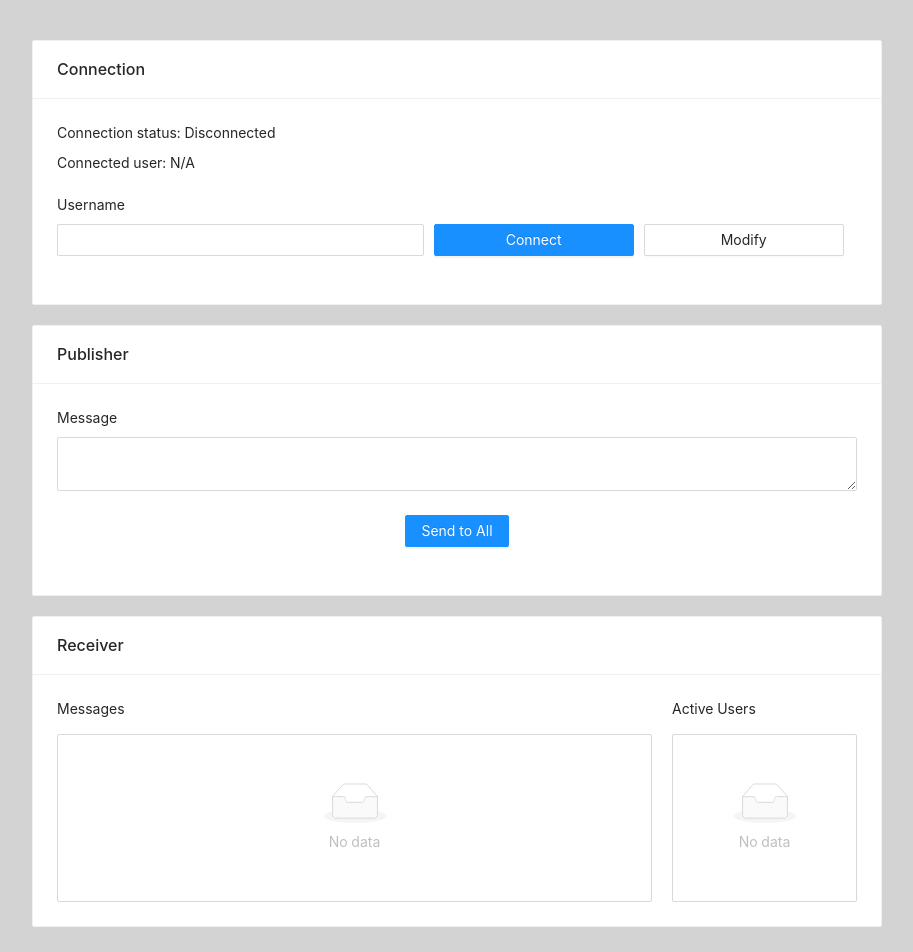
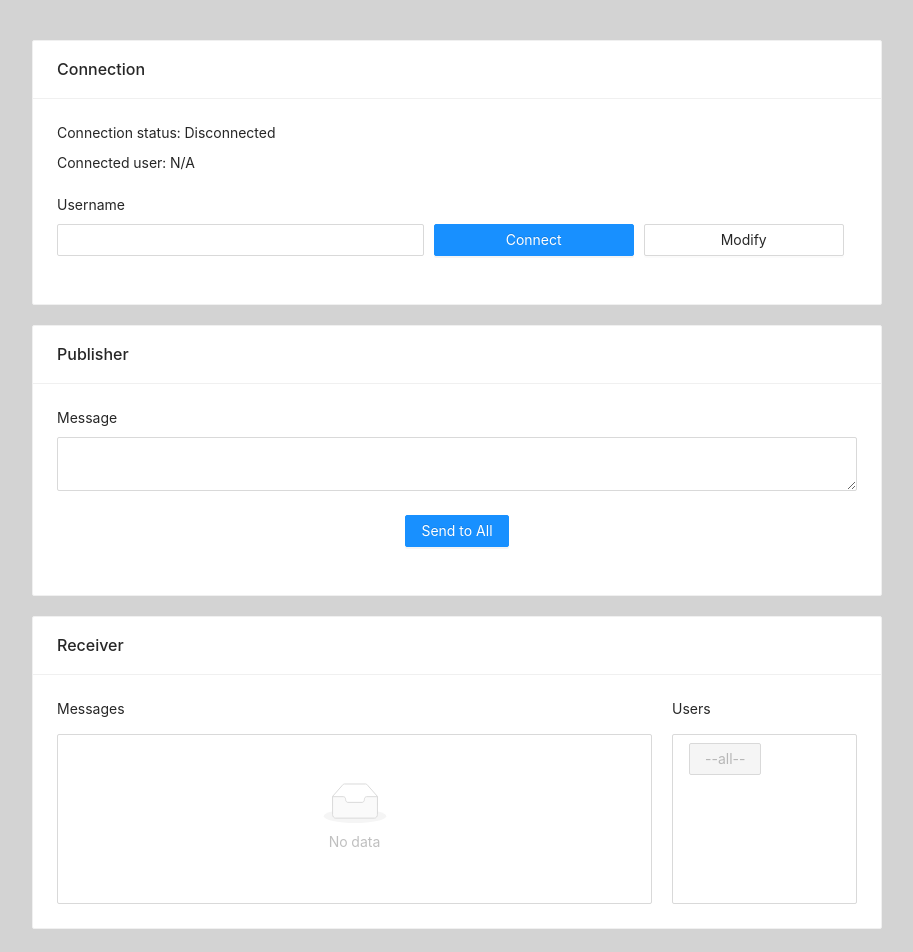
Before and after one commit to marcofriso/mqtt-client, a React (Create React App) app: page / in a window 1280 px wide. Shown: the top 952 px of the page, without its empty margins (183-1096 px from the left). Built offline with nearby package versions, Linux system fonts and the light colour scheme.

Commit message:
feat: implement users list in Receiver

```diff
--- a/src/components/Connection.js
+++ b/src/components/Connection.js
@@ -64,7 +64,6 @@ const Connection = ({
   };
 
   const handleDisconnect = () => {
-    setUsername("");
     disconnect();
   };
 
--- a/src/components/Receiver.js
+++ b/src/components/Receiver.js
@@ -1,8 +1,23 @@
-import React, { useEffect, useState } from "react";
-import { Card, List, Row, Col } from "antd";
+import React, { useEffect, useState, useRef, useCallback } from "react";
+import { Card, List, Row, Col, Button } from "antd";
 
-const Receiver = ({ payload }) => {
+const Receiver = ({
+  payload,
+  availabilityCheckInterval,
+  isPresenceSubed,
+  connected,
+  username,
+}) => {
   const [messages, setMessages] = useState([]);
+  //const [userList, setUserList] = useState(() => new Set(["--all--"]));
+  const [connectedUserList, setConnectedUserList] = useState(() => new Set([]));
+
+  useEffect(() => console.log("RELOAD"), []);
+
+  let userList = useRef(["--all--"]);
+
+  let presenceMessages = useRef([]);
+
   const maxMessagesListLength = 1000;
 
   const isJson = (str) => {
@@ -15,25 +30,82 @@ const Receiver = ({ payload }) => {
   };
 
   const isValidMessage =
-    payload.topic &&
+    payload?.topic !== "presence" &&
     isJson(payload.message) &&
-    JSON.parse(payload.message).username.length;
+    JSON.parse(payload.message).username?.length;
+
+  const isValidPresenceMessage =
+    payload?.topic === "presence" &&
+    isJson(payload.message) &&
+    JSON.parse(payload.message).username?.length;
 
   useEffect(() => {
     if (isValidMessage) {
       const { messageText, username, datetime } = JSON.parse(payload.message);
+
       const dt = new Date(datetime);
       const displayedMessage = `${dt.getHours()}:${dt.getMinutes()} [${username}] : ${messageText}`;
+
       const updatedMessages = [...messages, displayedMessage];
 
       if (updatedMessages.length > maxMessagesListLength)
         updatedMessages.shift();
 
       setMessages(updatedMessages);
-      // console.log(messages);
+      console.log("MESSAGES ", messages);
     }
+
     // eslint-disable-next-line react-hooks/exhaustive-deps
   }, [payload, isValidMessage]);
+
+  const setUsers = useCallback(() => {
+    if (presenceMessages.current.length) {
+      const time = new Date().getTime();
+
+      const filterRecentMessages = presenceMessages.current.filter(
+        (message) => {
+          const messageTime = new Date(message.datetime).getTime();
+
+          return time - messageTime < availabilityCheckInterval * 1.5;
+        }
+      );
+
+      const connectedUsers = filterRecentMessages
+        .filter((message) => message.username !== username)
+        .map((message) => message.username);
+
+      console.log("USERNAME", username);
+
+      setConnectedUserList(new Set([...connectedUsers, "--all--"].sort()));
+
+      userList.current = new Set(
+        [...[...userList.current, ...connectedUsers]].sort()
+      );
+
+      presenceMessages.current = filterRecentMessages;
+    }
+  }, [availabilityCheckInterval, username]);
+
+  useEffect(() => {
+    if (isValidPresenceMessage) {
+      const { username, datetime } = JSON.parse(payload.message);
+
+      const updatedMessages = [
+        ...presenceMessages.current,
+        { username, datetime },
+      ];
+
+      presenceMessages.current = updatedMessages;
+
+      if (isPresenceSubed) setUsers();
+    }
+  }, [
+    payload,
+    isValidPresenceMessage,
+    presenceMessages,
+    setUsers,
+    isPresenceSubed,
+  ]);
 
   const renderListItem = (item) => (
     <List.Item>
@@ -41,8 +113,19 @@ const Receiver = ({ payload }) => {
     </List.Item>
   );
 
+  const renderUserListItem = (item) => {
+    console.log("CONN-LIST", connectedUserList);
+    const isDisabled = ![...connectedUserList].includes(item);
+
+    return (
+      <List.Item>
+        <Button disabled={isDisabled}>{item}</Button>
+      </List.Item>
+    );
+  };
+
   return (
-    <Card title="Receiver" style={{ minHeight: "280px" }}>
+    <Card title="Receiver">
       <Row gutter={20}>
         <Col span={18}>
           <p>Messages</p>
@@ -52,19 +135,21 @@ const Receiver = ({ payload }) => {
             dataSource={messages}
             renderItem={renderListItem}
             style={{
+              minHeight: "170px",
               maxHeight: "2000px",
               overflow: "auto",
             }}
           />
         </Col>
         <Col span={6}>
-          <p>Active Users</p>
+          <p>Users</p>
           <List
             size="small"
             bordered
-            dataSource={messages}
-            renderItem={renderListItem}
+            dataSource={userList.current}
+            renderItem={renderUserListItem}
             style={{
+              minHeight: "170px",
               maxHeight: "2000px",
               overflow: "auto",
             }}
--- a/src/components/index.js
+++ b/src/components/index.js
@@ -1,11 +1,12 @@
 import React, { createContext, useEffect, useState, useCallback } from "react";
 import Connection from "./Connection";
 import Publisher from "./Publisher";
-import Subscriber from "./Subscriber";
 import Receiver from "./Receiver";
 import mqtt from "mqtt";
 
 export const QosOption = createContext([]);
+const availabilityCheckInterval = 5000;
+
 const qosOption = [
   {
     label: "0",
@@ -23,7 +24,7 @@ const qosOption = [
 
 const HookMqtt = () => {
   const [client, setClient] = useState(null);
-  const [isSubed, setIsSub] = useState(false);
+  const [isPresenceSubed, setPresenceIsSub] = useState(false);
   const [payload, setPayload] = useState({});
   const [connectStatus, setConnectStatus] = useState("Disconnected");
   const [username, setUsername] = useState("");
@@ -33,6 +34,75 @@ const HookMqtt = () => {
     setConnectStatus("Connecting");
     setClient(mqtt.connect(host, mqttOption));
   };
+
+  const mqttDisconnect = () => {
+    if (client) {
+      client.end(() => {
+        setConnectStatus("Disconnected");
+      });
+    }
+  };
+
+  const mqttPublish = useCallback(
+    ({ topic, payload }) => {
+      if (client) {
+        client.publish(topic, payload, { qos: 1 }, (error) => {
+          if (error) {
+            console.log("Publish error: ", error);
+          }
+        });
+      }
+    },
+    [client]
+  );
+
+  const mqttSub = useCallback(
+    (subscription) => {
+      if (client) {
+        const { topic } = subscription;
+        client.subscribe(topic, { qos: 1 }, (error) => {
+          if (error) {
+            console.log("Subscribe to topics error", error);
+            return;
+          }
+
+          if (topic === "presence") setPresenceIsSub(true);
+
+          if (!error) {
+            console.log(`${username} subscribed to ${topic} successfully`);
+          }
+        });
+      }
+    },
+    [client, username]
+  );
+
+  useEffect(() => {
+    if (connectStatus === "Connected") {
+      const keepUserAvailablePublisher = () => {
+        const payload = {
+          datetime: new Date(),
+          username,
+        };
+
+        mqttPublish({
+          topic: "presence",
+          payload: JSON.stringify(payload),
+        });
+      };
+
+      keepUserAvailablePublisher();
+
+      const kUAPInterval = setInterval(
+        () => keepUserAvailablePublisher(),
+        availabilityCheckInterval
+      );
+
+      return () => {
+        clearInterval(kUAPInterval);
+      };
+    }
+  }, [mqttPublish, username, connectStatus]);
 
   useEffect(() => {
     if (client) {
@@ -48,74 +118,21 @@ const HookMqtt = () => {
       });
       client.on("message", (topic, message, packet) => {
         const payload = { topic, message: message.toString() };
+        // console.log("Message", payload);
 
         setPayload(payload);
       });
     }
   }, [client]);
 
-  const mqttDisconnect = () => {
-    if (client) {
-      client.end(() => {
-        setConnectStatus("Disconnected");
-      });
-    }
-  };
-
-  const mqttPublish = ({ topic, payload }) => {
-    if (client) {
-      client.publish(topic, payload, { qos: 1 }, (error) => {
-        if (error) {
-          console.log("Publish error: ", error);
-        }
-      });
-    }
-  };
-
-  const mqttSub = useCallback(
-    (subscription) => {
-      if (client) {
-        const { topic } = subscription;
-        client.subscribe(topic, { qos: 1 }, (error) => {
-          if (error) {
-            console.log("Subscribe to topics error", error);
-            return;
-          }
-          // console.log("SUBSCRIBED", subscription);
-
-          setIsSub(true);
-
-          if (!error) {
-            client.publish("testtopic/react", JSON.stringify(`Test MODICA`));
-          }
-        });
-      }
-    },
-    [client]
-  );
-
   useEffect(() => {
     if (connectStatus === "Connected") {
-      console.log("RUN", username);
       mqttSub({ topic: "presence" });
       mqttSub({ topic: "public" });
       mqttSub({ topic: username });
     }
+    return;
   }, [username, connectStatus, mqttSub]);
-
-  // const mqttUnSub = (subscription) => {
-  //   if (client) {
-  //     const { topic } = subscription;
-  //     client.unsubscribe(topic, (error) => {
-  //       if (error) {
-  //         console.log("Unsubscribe error", error);
-  //         return;
-  //       }
-
-  //       setIsSub(false);
-  //     });
-  //   }
-  // };
 
   return (
     <>
@@ -127,15 +144,19 @@ const HookMqtt = () => {
         connectedUser={username}
       />
       <QosOption.Provider value={qosOption}>
-        {/* <Subscriber sub={mqttSub} unSub={mqttUnSub} showUnsub={isSubed} /> */}
         <Publisher
           publish={mqttPublish}
           selectedTopic={selectedTopic}
           username={username}
         />
       </QosOption.Provider>
-      {/* {console.log("MESSAGE PAYLOAD", payload)} */}
-      <Receiver payload={payload} />
+      <Receiver
+        payload={payload}
+        availabilityCheckInterval={availabilityCheckInterval}
+        isPresenceSubed={isPresenceSubed}
+        username={username}
+        connected={connectStatus === "Connected"}
+      />
     </>
   );
 };
```
